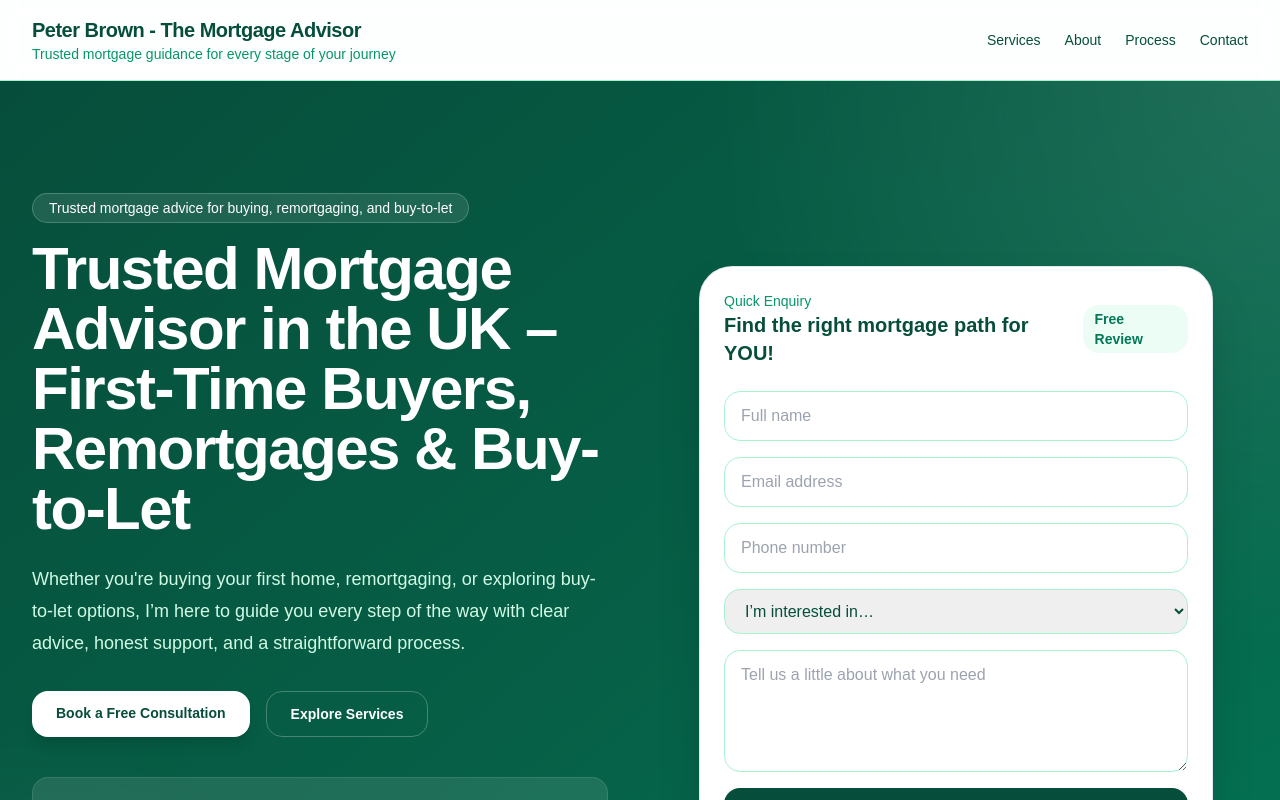
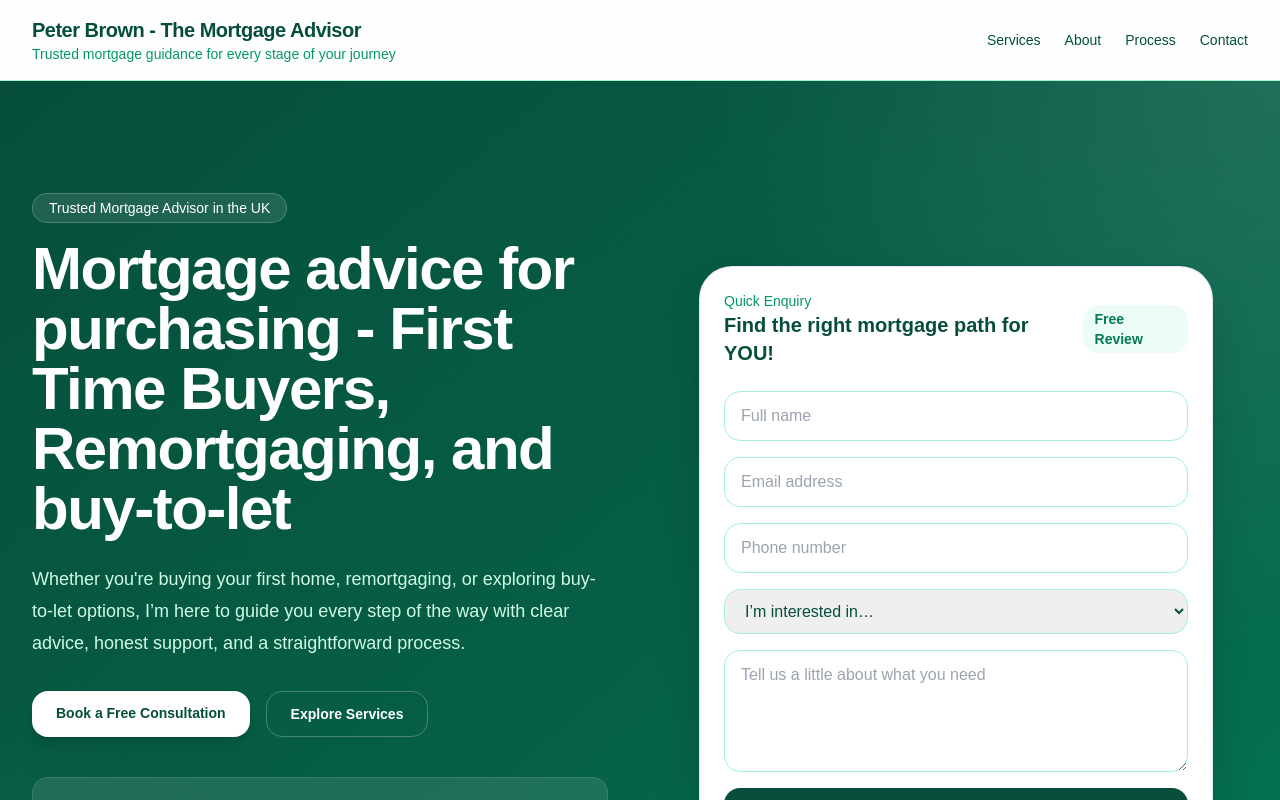
Before and after one commit to PeterBrownMortgageAdvisor/MortgagePageNew, a Next.js app: page / in a window 1280 px wide. Shown: the top 800 px of the page. Built offline with nearby package versions, Linux system fonts and the light colour scheme.

Commit message:
Update page.jsx

```diff
--- a/app/page.jsx
+++ b/app/page.jsx
@@ -161,10 +161,10 @@ export default function MortgageBusinessWebsite() {
         <div className="relative mx-auto grid max-w-7xl gap-12 px-6 py-20 lg:grid-cols-2 lg:px-8 lg:py-28">
           <div className="max-w-2xl text-white">
             <div className="mb-4 inline-flex rounded-full border border-white/20 bg-white/10 px-4 py-1 text-sm">
-              Trusted mortgage advice for buying, remortgaging, and buy-to-let
+              Trusted Mortgage Advisor in the UK
             </div>
           <h1 className="text-4xl font-bold tracking-tight sm:text-5xl lg:text-6xl">
-  Trusted Mortgage Advisor in the UK – First-Time Buyers, Remortgages & Buy-to-Let
+  Mortgage advice for purchasing - First Time Buyers, Remortgaging, and buy-to-let
             </h1>
             <p className="mt-6 max-w-xl text-lg leading-8 text-emerald-100">
               Whether you're buying your first home, remortgaging, or exploring buy-to-let options, I’m here to guide you every step of the way with clear advice, honest support, and a straightforward process.
```
